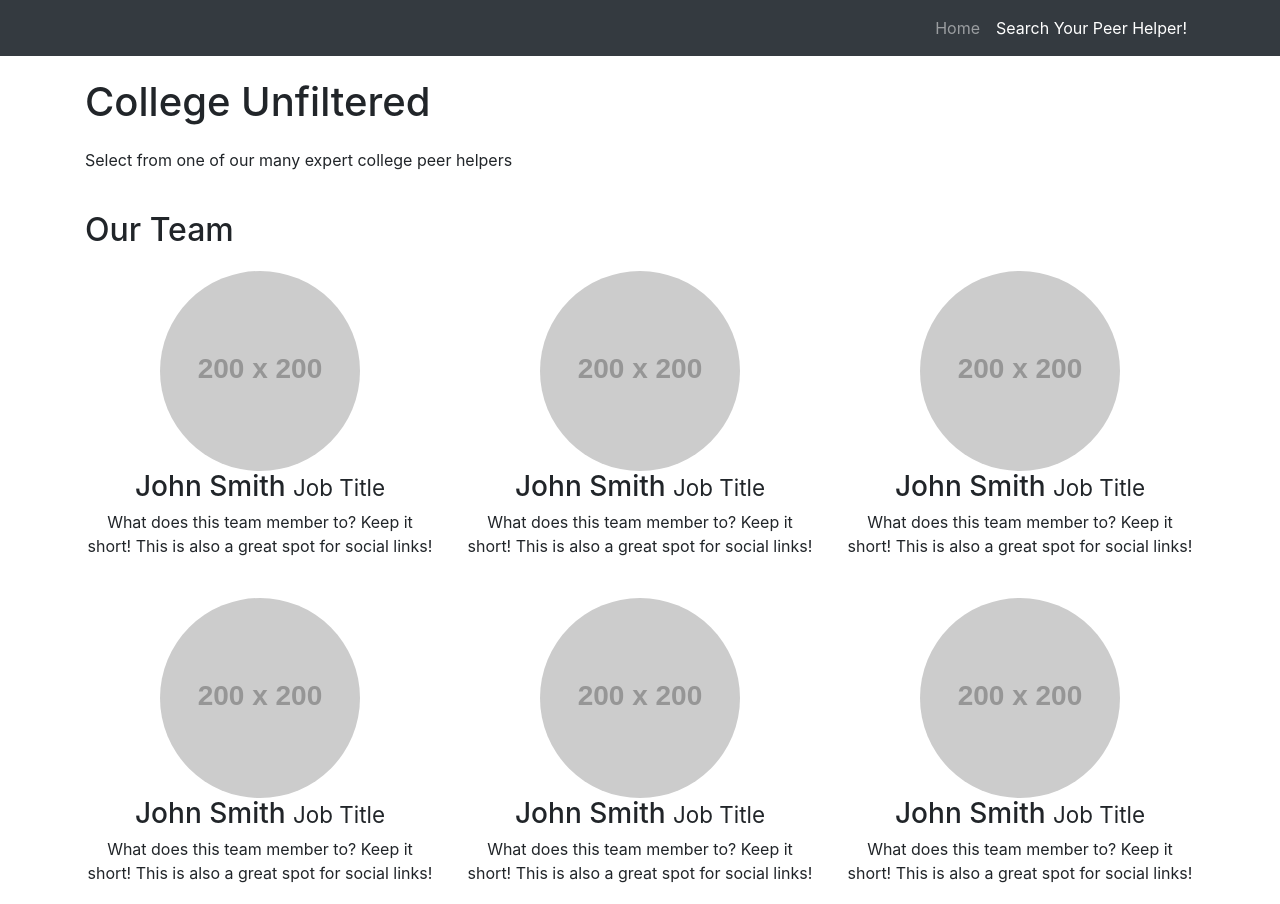
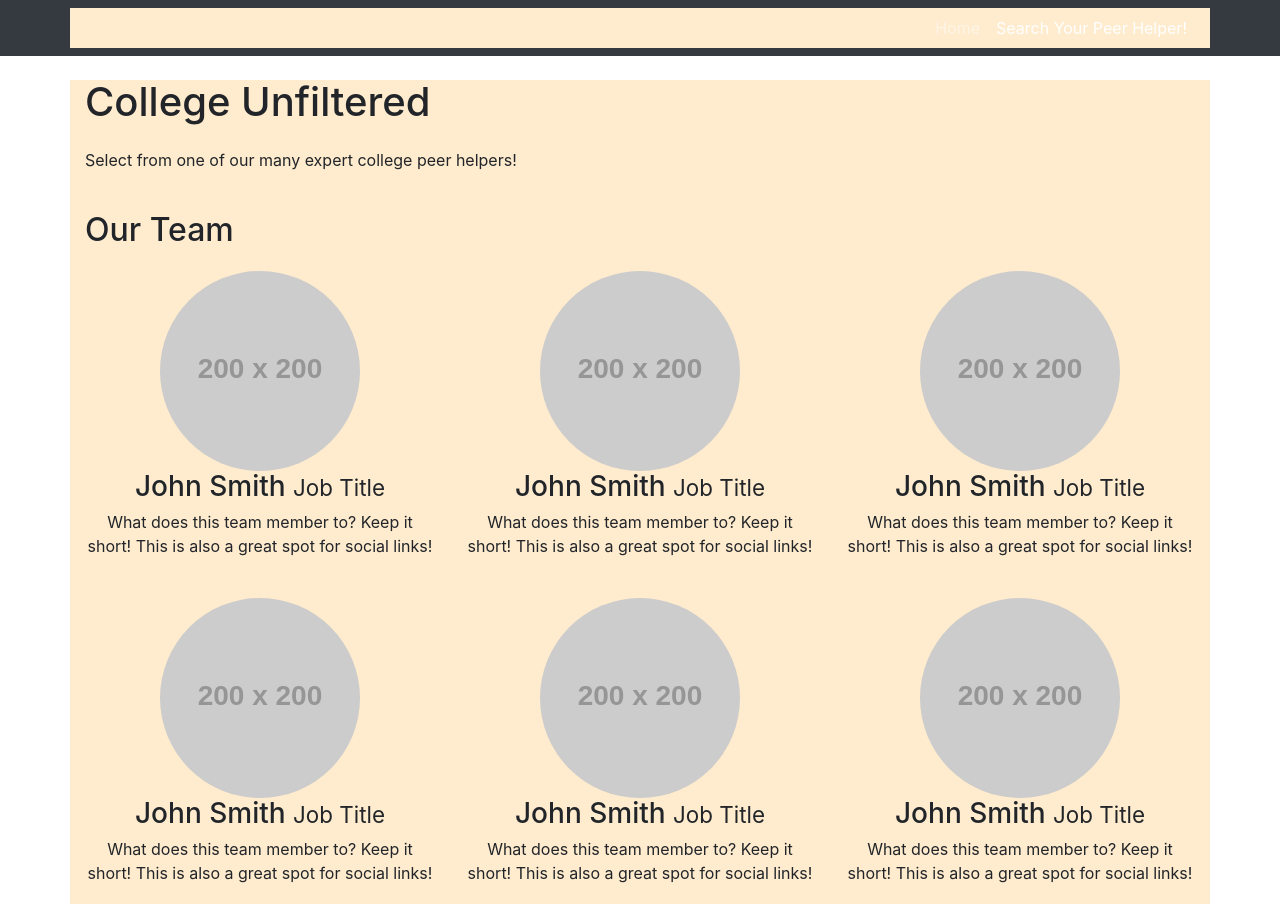
Before and after one commit to isabellaleehs/College-Unfiltered, a website: page index.html in a window 1280 px wide. Shown: the top 904 px of the page. Drawn offline with Linux system fonts and the light colour scheme; placeholder pictures from the web are drawn by us.

Commit message:
background color

```diff
--- a/css/round-about.css
+++ b/css/round-about.css
@@ -13,3 +13,7 @@ body {
         padding-top: 56px;
     }
 }
+
+.container {
+	background-color: rgb(255,235,205);
+}
--- a/index.html
+++ b/index.html
@@ -50,7 +50,7 @@
       <h1 class="my-4">College Unfiltered
         <!--<small>It's Nice to Meet You!</small> -->
       </h1>
-      <p>Select from one of our many expert college peer helpers </p>
+      <p>Select from one of our many expert college peer helpers!</p>
 
       <!-- Team Members Row -->
       <div class="row">
```
